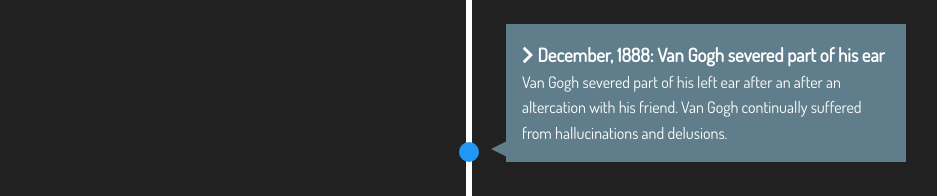
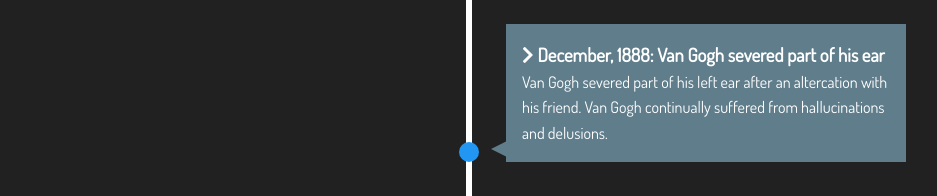
Before and after one commit to sngcharis/vangoghtribute.github.io, a plain HTML site: page timeline.html in a window 1280 px wide. Shown: the part 1641-1837 px from the top of the page, without its empty margins (171-1108 px from the left). Drawn offline with Linux system fonts and the light colour scheme.

Commit message:
edited an error in the timeline

```diff
--- a/timeline.html
+++ b/timeline.html
@@ -140,7 +140,7 @@
                   severed part of his ear
                 </h3>
                 <p>
-                  Van Gogh severed part of his left ear after an after an
+                  Van Gogh severed part of his left ear after an
                   altercation with his friend. Van Gogh continually suffered
                   from hallucinations and delusions.
                 </p>
```
